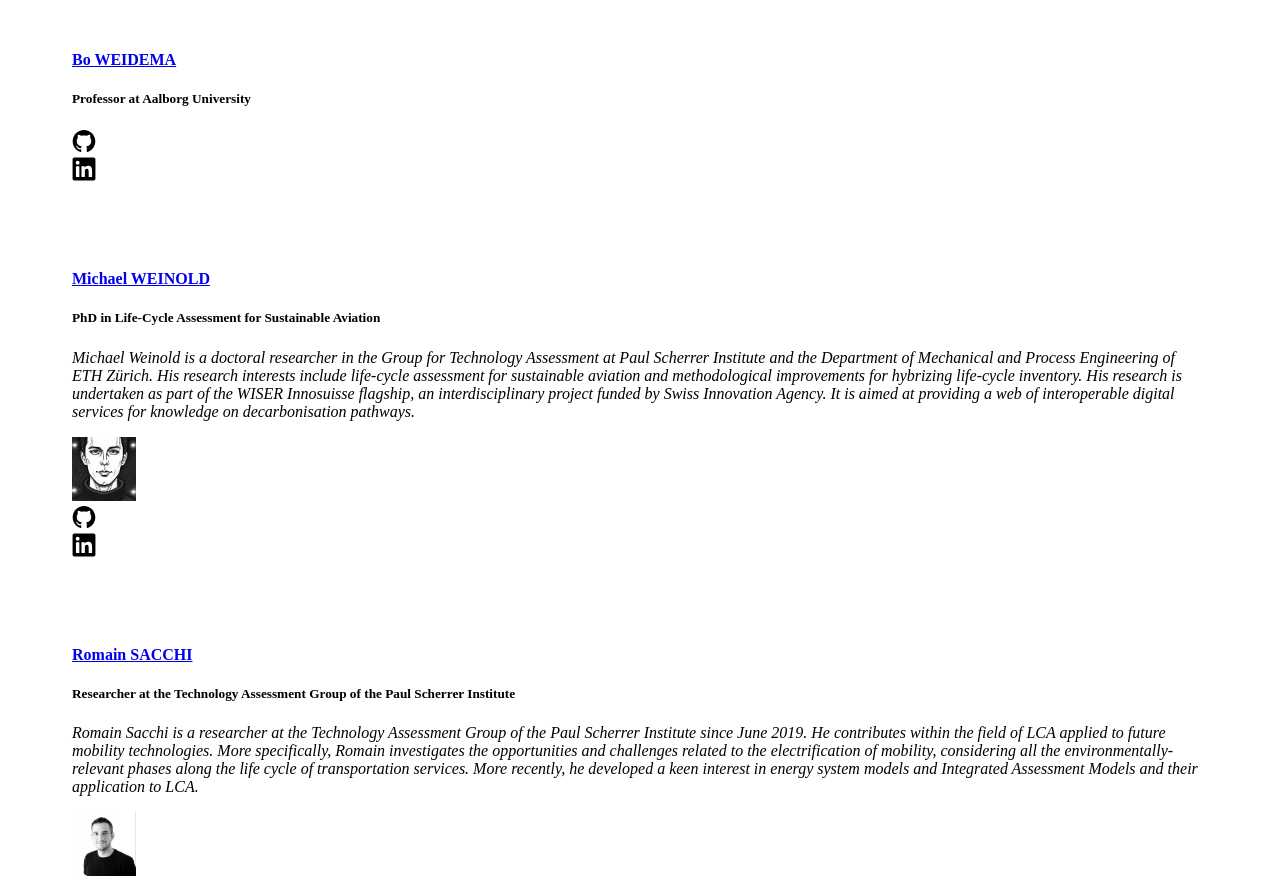
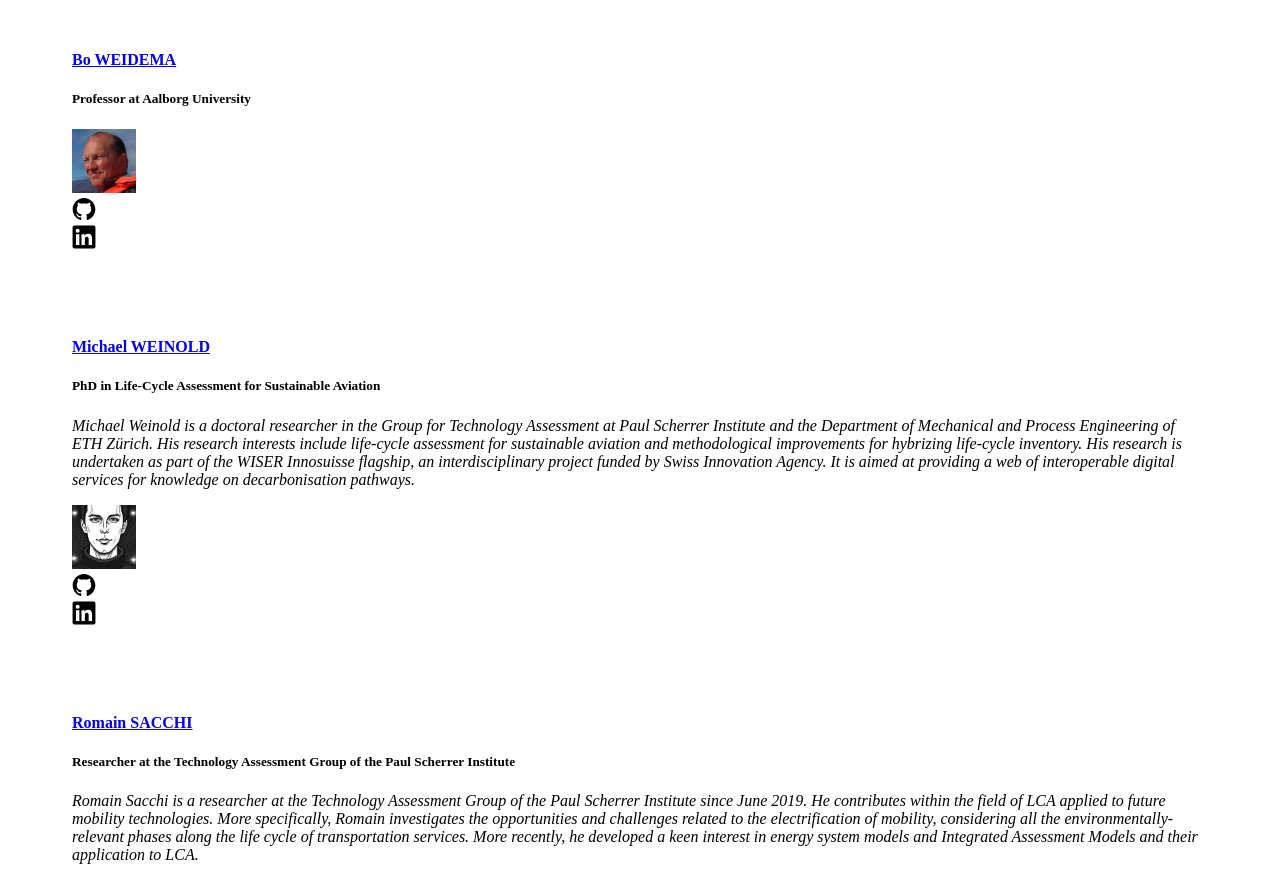
Before and after one commit to Depart-de-Sentier/brightcon-2023-website, a Nuxt app: page /programme in a window 1280 px wide. Shown: the part 2860-3738 px from the top of the page. Built offline with nearby package versions, Linux system fonts and the light colour scheme.

Commit message:
add bw image

```diff
--- a/components/Instructors.vue
+++ b/components/Instructors.vue
@@ -59,7 +59,7 @@ const instructors = ref([
     name: "Bo WEIDEMA",
     instid: "bw",
     designation: "Professor at Aalborg University",
-    // imgUrl: "/images/instructors/michael-weinold.jpeg",
+    imgUrl: "/images/instructors/bo-weidema.jpeg",
     designation: "Professor at Aalborg University",
     bio: "",
     linkedIn: "https://www.linkedin.com/in/bo-weidema-5486a78/",
```
Also changed, not shown: public/images/instructors/bo-weidema.jpeg (added).
